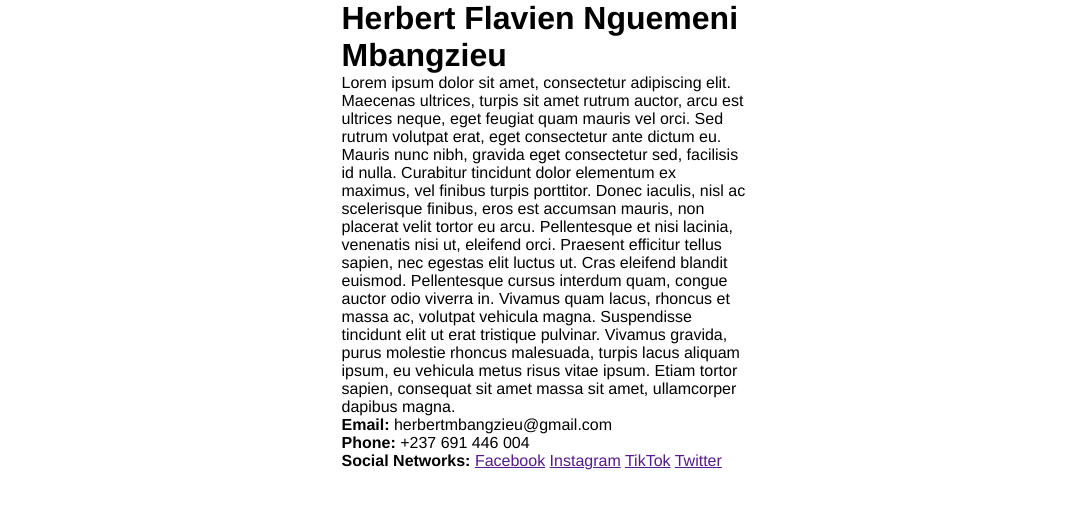
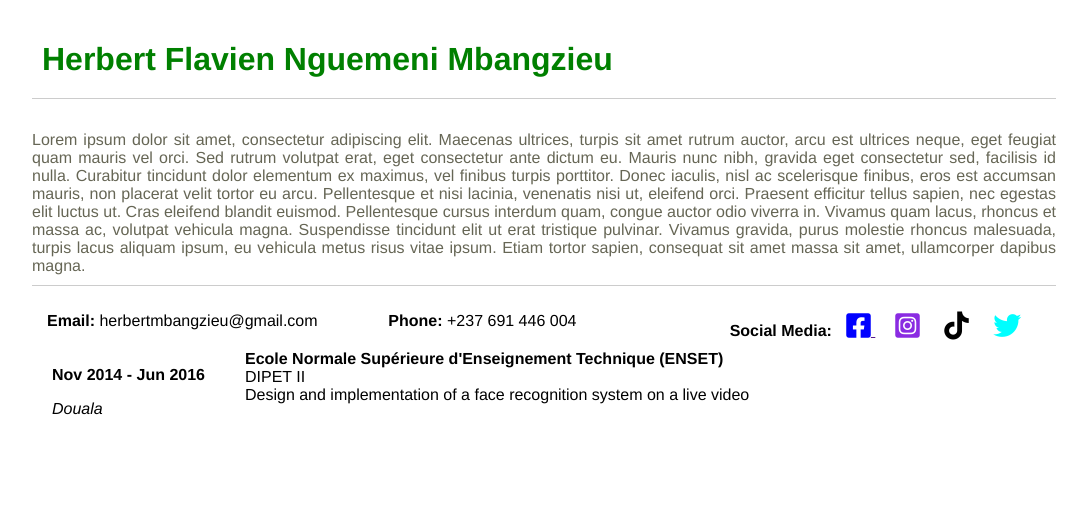
Before and after one commit to HerbertMbangzieu/resume, a plain HTML site: page index.html in a window 1280 px wide. Shown: the whole page, without its empty margins (96-1183 px from the left). Drawn offline with Linux system fonts and the light colour scheme.

Commit message:
update content

```diff
--- a/index.html
+++ b/index.html
@@ -3,6 +3,7 @@
   <head>
     <title> My Resume </title>
     <link href="style.css" rel="stylesheet"/>
+    <link rel="stylesheet" href="https://cdnjs.cloudflare.com/ajax/libs/font-awesome/6.4.2/css/all.min.css" integrity="sha512-z3gLpd7yknf1YoNbCzqRKc4qyor8gaKU1qmn+CShxbuBusANI9QpRohGBreCFkKxLhei6S9CQXFEbbKuqLg0DA==" crossorigin="anonymous" referrerpolicy="no-referrer" />
   </head>
   <body>
     <div id="description">
@@ -12,10 +13,19 @@
     <div id="contact">
       <div> <strong>Email:</strong> herbertmbangzieu@gmail.com </div>
       <div> <strong>Phone:</strong> +237 691 446 004  </div>
-      <div> <strong>Social Networks:</strong> <a href="">Facebook</a>  <a href="">Instagram</a>  <a href="">TikTok</a>  <a href="">Twitter</a>  </div>
+      <div> <strong>Social Media:</strong> <a href=""> <i class="fa-brands fa-square-facebook"></i> </a>  <a href=""><i class="fa-brands fa-square-instagram"></i></a>  <a href=""><i class="fa-brands fa-tiktok"></i></a>  <a href=""><i class="fa-brands fa-twitter"></i></a>  </div>
     </div>
     <div id="body">
-      <div id="
+      <div id="education">
+        <div class="diploma">
+          <div class="time"><p class="duration">Nov 2014 - Jun 2016</p> <p class="city">Douala</p> </div>
+          <div class="details">
+            <div class="school"> Ecole Normale Supérieure d'Enseignement Technique (ENSET)</div>
+            <div class="degree"> DIPET II</div>
+            <div class="more">Design and implementation of a face recognition system on a live video</div>
+          </div>
+        </div>
+      </div>
     </div>
   </body>
 </html>
--- a/style.css
+++ b/style.css
@@ -1,5 +1,71 @@
 *{
   font-family:"helvetica";
-  width: 75%;
+}
+
+body{
+  width: 80%;
   margin: 0 auto;
 }
+
+#description h1{
+  color: green;
+  padding: 20px 10px;
+}
+
+#description p{
+  text-align: justify;
+  padding: 10px 0;
+  color: #665;
+}
+
+#description *{
+  border-bottom: 1px solid #ccc;
+}
+
+#contact{
+  display: flex;
+}
+#contact a{
+  margin: 0 10px;
+}
+
+.fa-brands{
+  font-size: 28px;
+}
+
+.fa-square-facebook{
+  color: blue;
+}
+.fa-square-instagram{
+  color: blueviolet;
+}
+
+.fa-tiktok{
+  color: black;
+}
+
+.fa-twitter{
+  color:aqua;
+}
+#contact div{
+  margin: 10px 15px;
+  width: 100%;
+}
+
+.diploma{
+  display: flex;
+}
+.time, .details{
+  padding: 0 20px;
+}
+
+.time .duration{
+  font-weight: 700;
+}
+.time .city{
+  font-style: italic;
+}
+
+.details .school{
+  font-weight: 600;
+}
```
